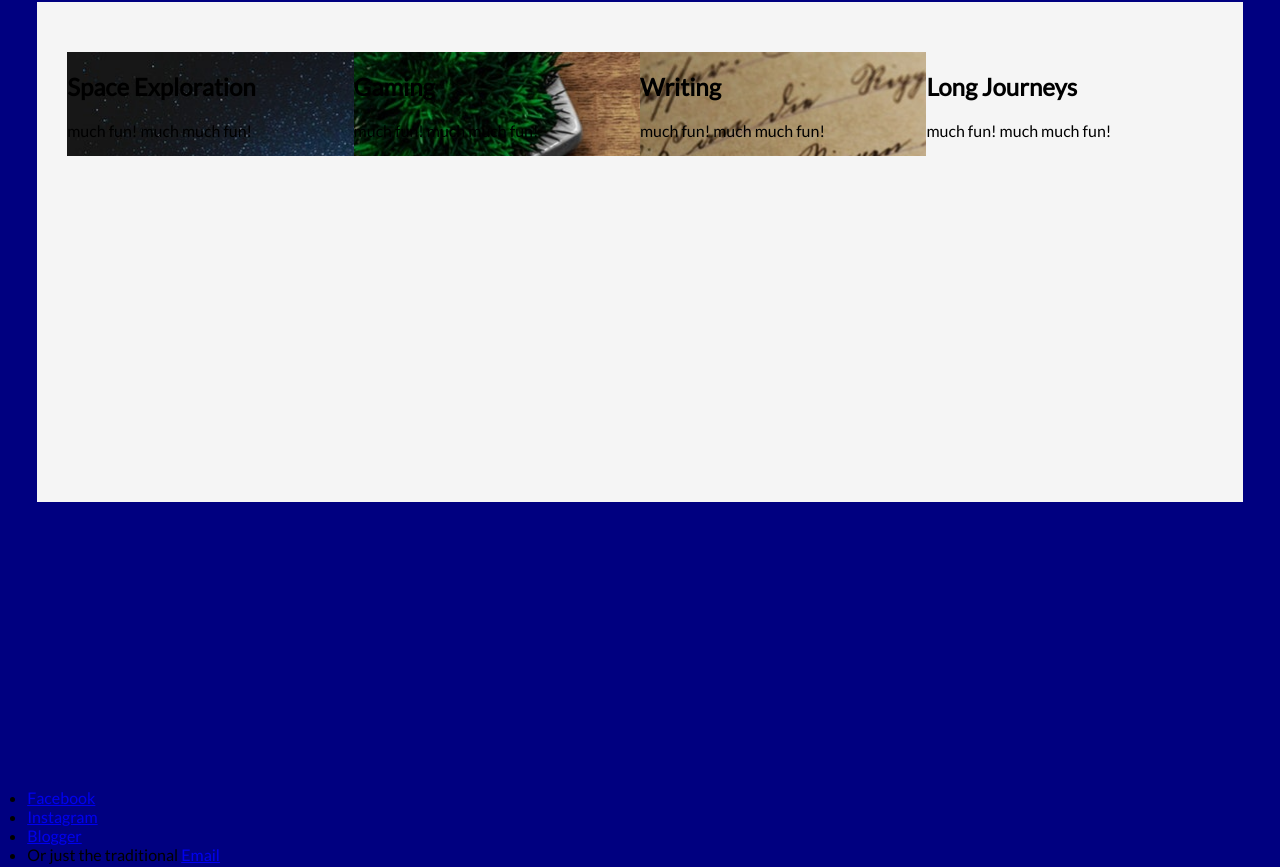
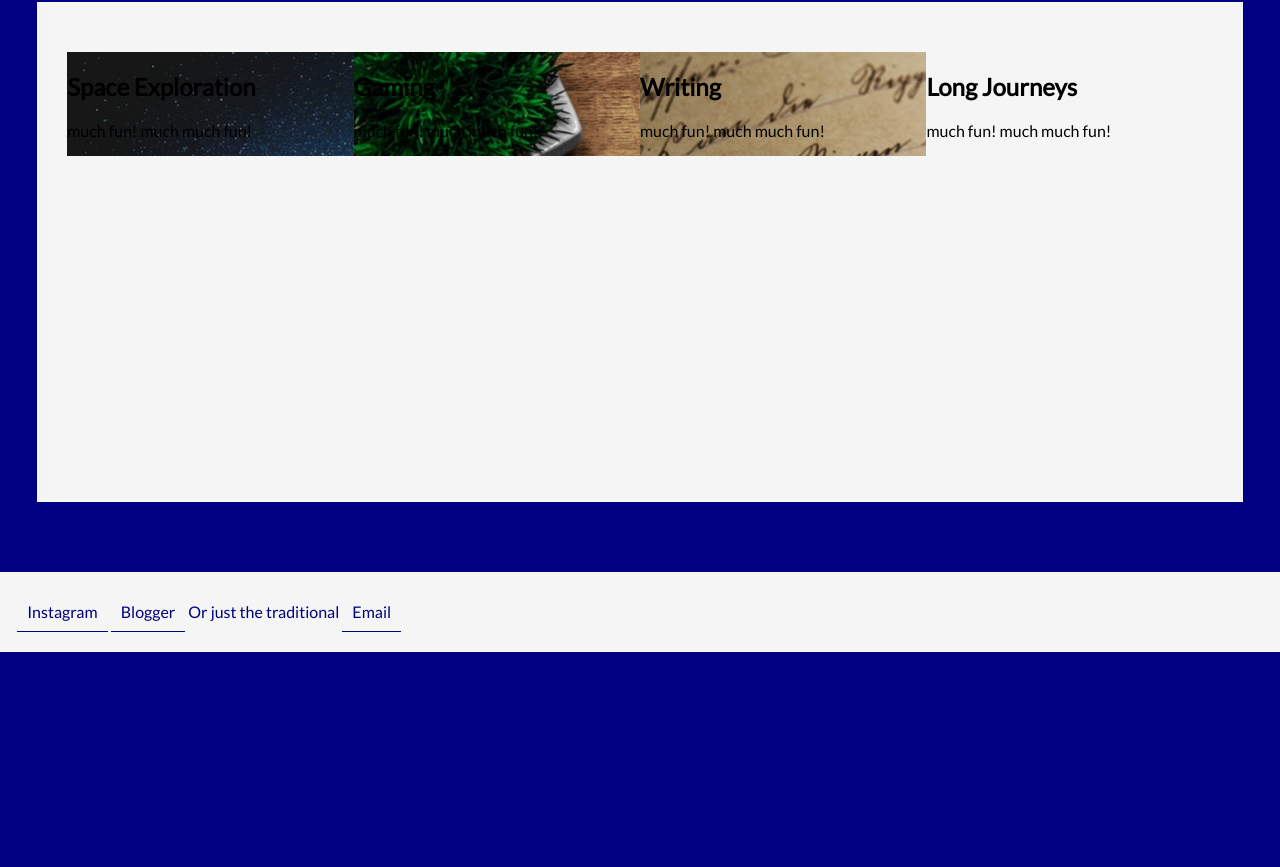
Before and after one commit to blackrose9/pancake-portfolio, a plain HTML site: page index.html in a window 1280 px wide. Shown: the part 1707-2574 px from the top of the page. After the commit the page ends 2359 px from the top, so only its background shows below. Drawn offline with Linux system fonts and the light colour scheme; files whose address does not match are found by name.

Commit message:
Add links to my social pages at the footer of index.html

```diff
--- a/css/main.css
+++ b/css/main.css
@@ -43,7 +43,7 @@ body{
 /* Main content CSS. Under the NAV bar */
 .content{
    margin-top: 210px;
-   padding: 15px 15px 250px;
+   padding: 15px 15px 50px;
    padding-left: 50px;
    padding-right: 50px;
 }
@@ -102,3 +102,21 @@ section{
 #fun4{
    background-image: url("img/compass1.jpg");
 }
+
+/* Footer CSS */
+.footer{
+   height: 50px;
+   padding-left: 30px;
+   padding-right: 30px;
+   padding-top: 30px;
+   background-color: whitesmoke;
+   color: navy;
+}
+.footer a{
+   text-align: center;
+   text-decoration: none;
+   list-style-type: none;
+   padding: 10px;
+   color: navy;
+   border-bottom: 1px solid navy;
+}
--- a/index.html
+++ b/index.html
@@ -103,13 +103,10 @@
       </div>
 
       <!-- Footer of the page, containing my social links -->
-      <footer>
-         <ul>
-            <li><a href="https://facebook.com">Facebook</a></li>
-            <li><a href="https://instagram.com">Instagram</a></li>
-            <li><a href="https://blackrose722.blogspot.com">Blogger</a></li>
-            <li>Or just the traditional <a href="mailto:sarah.mwendwa@gmail.com?subject=Dear BlackRose9...">Email</a></li>
-         </ul>
+      <footer class="footer">
+            <a href="https://www.instagram.com/sarahfab722/">Instagram</a>
+            <a href="https://blackrose722.blogspot.com">Blogger</a>
+            Or just the traditional <a href="mailto:sarah.mwendwa@gmail.com?subject=Dear BlackRose9..."> Email</a>
       </footer>
 
       <script src="js/main.js"></script>
```
